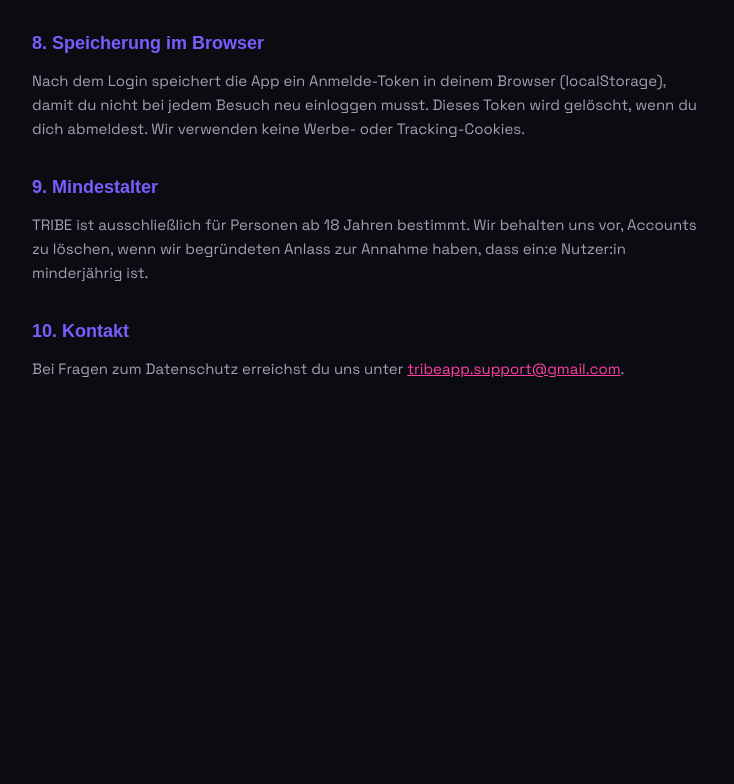
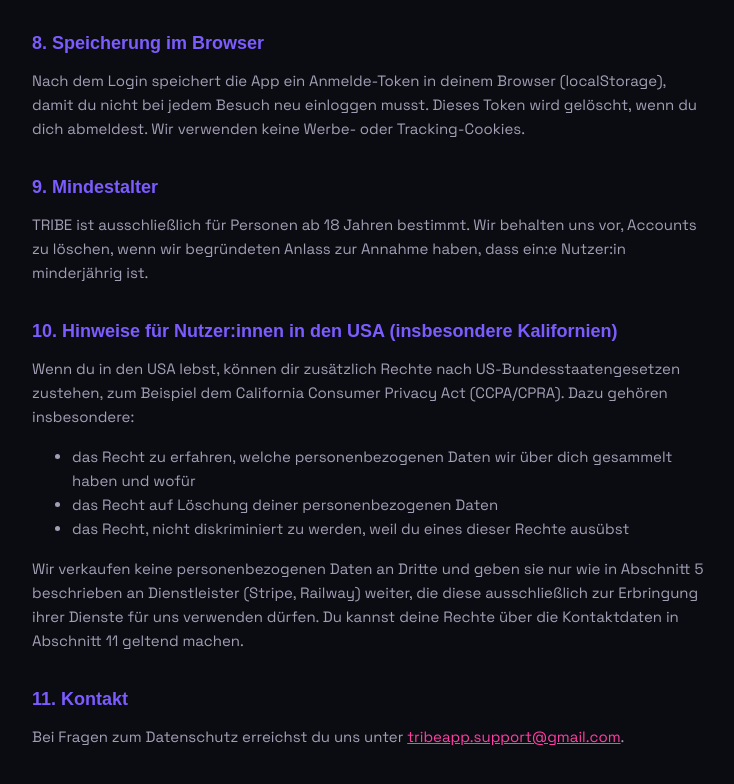
Before and after one commit to Pumabiest/tribe-app, a website: page frontend/privacy.html in a window 1280 px wide. Shown: the part 1964-2748 px from the top of the page, without its empty margins (272-1006 px from the left). Before the commit the page ends 2440 px from the top, so only its background shows below. Drawn offline with Linux system fonts and the light colour scheme; a web font is replaced by a local one.

Commit message:
Update privacy.html

```diff
--- a/frontend/privacy.html
+++ b/frontend/privacy.html
@@ -111,7 +111,24 @@
     löschen, wenn wir begründeten Anlass zur Annahme haben, dass ein:e Nutzer:in minderjährig ist.
   </p>
 
-  <h2>10. Kontakt</h2>
+  <h2>10. Hinweise für Nutzer:innen in den USA (insbesondere Kalifornien)</h2>
+  <p>
+    Wenn du in den USA lebst, können dir zusätzlich Rechte nach US-Bundesstaatengesetzen zustehen,
+    zum Beispiel dem California Consumer Privacy Act (CCPA/CPRA). Dazu gehören insbesondere:
+  </p>
+  <ul>
+    <li>das Recht zu erfahren, welche personenbezogenen Daten wir über dich gesammelt haben und wofür</li>
+    <li>das Recht auf Löschung deiner personenbezogenen Daten</li>
+    <li>das Recht, nicht diskriminiert zu werden, weil du eines dieser Rechte ausübst</li>
+  </ul>
+  <p>
+    Wir verkaufen keine personenbezogenen Daten an Dritte und geben sie nur wie in Abschnitt 5
+    beschrieben an Dienstleister (Stripe, Railway) weiter, die diese ausschließlich zur Erbringung
+    ihrer Dienste für uns verwenden dürfen. Du kannst deine Rechte über die Kontaktdaten in Abschnitt 11
+    geltend machen.
+  </p>
+
+  <h2>11. Kontakt</h2>
   <p>
     Bei Fragen zum Datenschutz erreichst du uns unter <a href="mailto:tribeapp.support@gmail.com">tribeapp.support@gmail.com</a>.
   </p>
```
